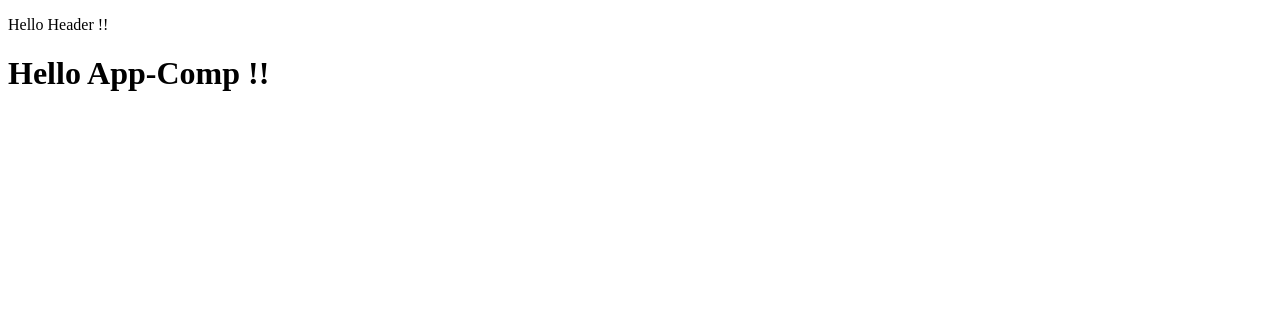
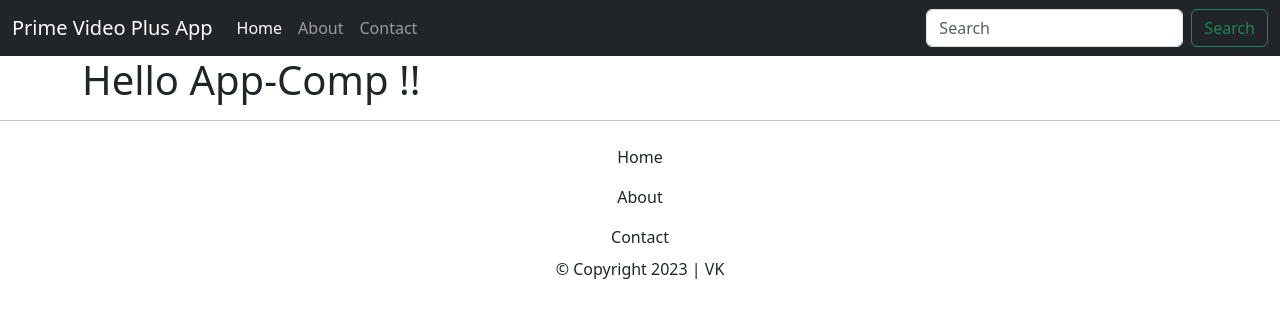
Before and after one commit to ikiviki/prime-video-plus-react, a React (Create React App) app: page / in a window 1280 px wide. Shown: the top 318 px of the page. Built offline with nearby package versions, Linux system fonts and the light colour scheme.

Commit message:
components, bootstrap - EOD5

```diff
--- a/public/index.html
+++ b/public/index.html
@@ -25,6 +25,8 @@
       Learn how to configure a non-root public URL by running `npm run build`.
     -->
     <title>React App</title>
+    <!-- Loosely Integrating Bootstrap (NOT RECOMMENDED) -->
+    <link href="https://cdn.jsdelivr.net/npm/bootstrap@5.3.2/dist/css/bootstrap.min.css" rel="stylesheet" integrity="sha384-T3c6CoIi6uLrA9TneNEoa7RxnatzjcDSCmG1MXxSR1GAsXEV/Dwwykc2MPK8M2HN" crossorigin="anonymous">
   </head>
   <body>
     <noscript>You need to enable JavaScript to run this app.</noscript>
--- a/src/App.js
+++ b/src/App.js
@@ -5,6 +5,7 @@
  */
 
 import Header from "./components/Header";
+import Footer from "./components/Footer";
 
 // Functional Component with Named Function
 function App() {
@@ -13,7 +14,10 @@
   return (
     <div>
       <Header></Header>
+      <main className="container mt-5 pt-2">
         <h1>Hello App-Comp !!</h1>
+      </main>
+      <Footer />
     </div>
   );
 }
--- /dev/null
+++ b/src/components/Footer.js
@@ -0,0 +1,15 @@
+import MenuList from "./MenuList";
+
+// FC with anonymous fn
+const Footer = function () {
+  // must return JSX
+  return (
+    <footer className="text-center">
+      <hr />
+      <MenuList />
+      <p>&copy; Copyright 2023 | VK</p>
+    </footer>
+  );
+};
+
+export default Footer;
--- a/src/components/Header.js
+++ b/src/components/Header.js
@@ -1,10 +1,43 @@
 // Header Component
 // Fn Comp with Named Fn
+import MenuList from "./MenuList";
+
 function Header() {
   // must return JSX
   return (
     <header>
-      <p>Hello Header !!</p>
+      <nav className="navbar navbar-expand-md navbar-dark fixed-top bg-dark">
+        <div className="container-fluid">
+          <a className="navbar-brand" href="#">
+            Prime Video Plus App
+          </a>
+          <button
+            className="navbar-toggler"
+            type="button"
+            data-bs-toggle="collapse"
+            data-bs-target="#navbarCollapse"
+            aria-controls="navbarCollapse"
+            aria-expanded="false"
+            aria-label="Toggle navigation"
+          >
+            <span className="navbar-toggler-icon"></span>
+          </button>
+          <div className="collapse navbar-collapse" id="navbarCollapse">
+            <MenuList />
+            <form className="d-flex" role="search">
+              <input
+                className="form-control me-2"
+                type="search"
+                placeholder="Search"
+                aria-label="Search"
+              />
+              <button className="btn btn-outline-success" type="submit">
+                Search
+              </button>
+            </form>
+          </div>
+        </div>
+      </nav>
     </header>
   );
 };
--- /dev/null
+++ b/src/components/MenuList.js
@@ -0,0 +1,25 @@
+// FC with Arrow fn
+const MenuList = () => {
+  // must return JSX
+  return (
+    <ul className="navbar-nav me-auto mb-2 mb-md-0">
+      <li className="nav-item">
+        <a className="nav-link active" aria-current="page" href="#">
+          Home
+        </a>
+      </li>
+      <li className="nav-item">
+        <a className="nav-link" href="#">
+          About
+        </a>
+      </li>
+      <li className="nav-item">
+        <a className="nav-link" href="#">
+          Contact
+        </a>
+      </li>
+    </ul>
+  );
+};
+
+export default MenuList;
```
